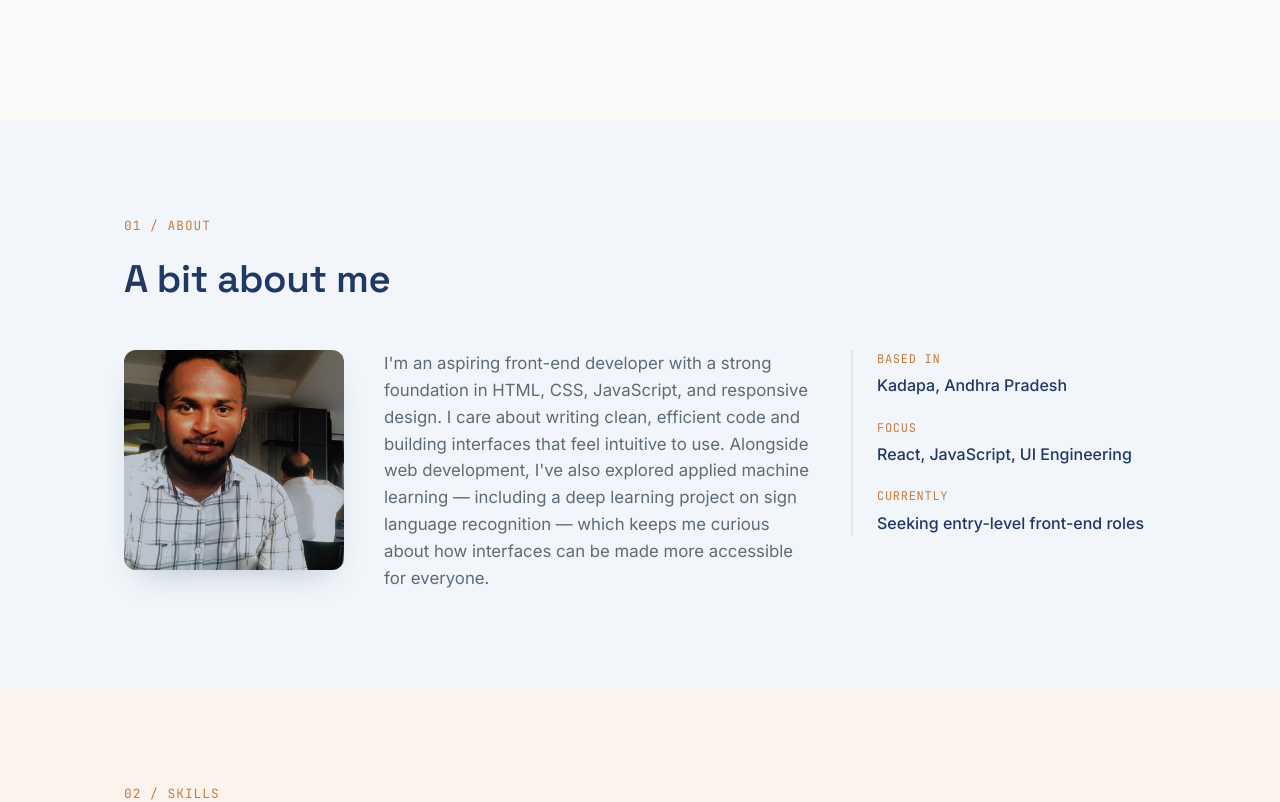
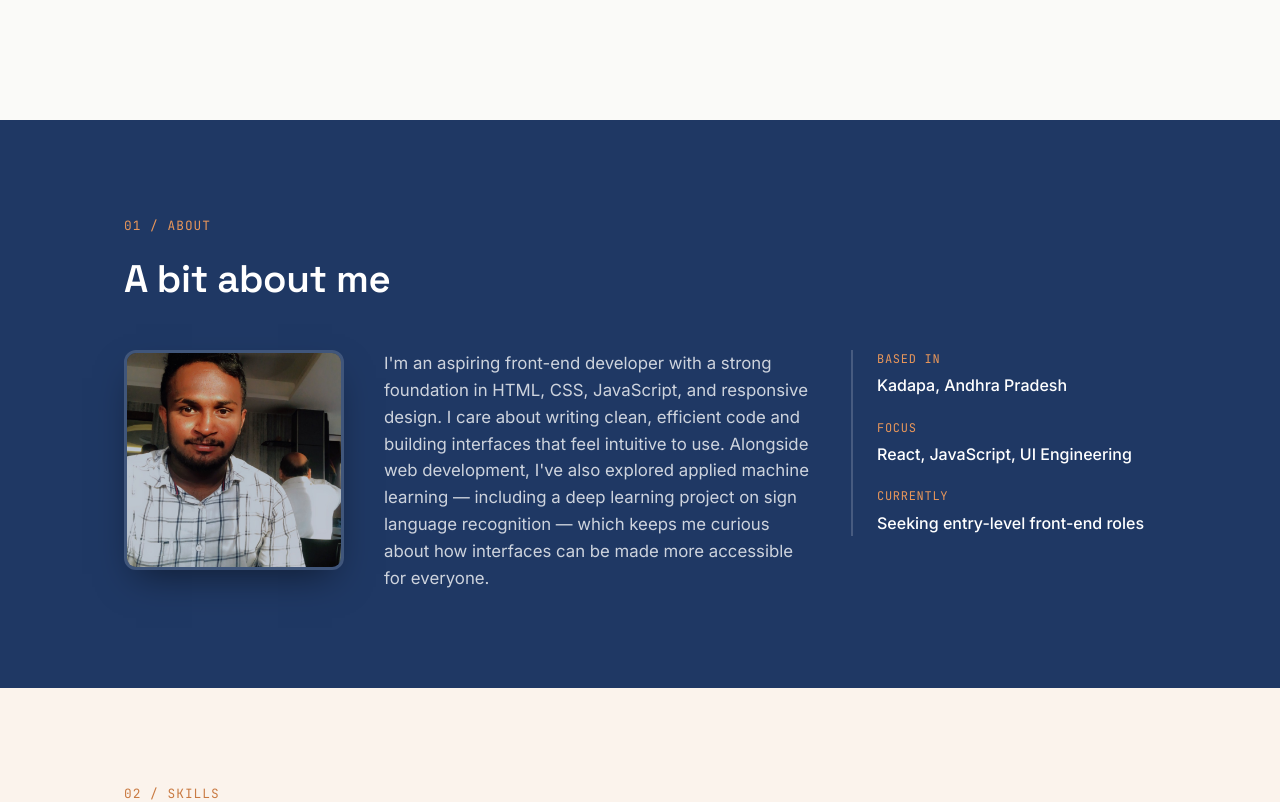
Before and after one commit to GVishnu17/portfolio, a React (Create React App) app: page / in a window 1280 px wide. Shown: the part 680-1482 px from the top of the page. Built offline with nearby package versions, Linux system fonts and the light colour scheme; the HTML template or start-up script is replaced by a standard one.

Commit message:
Bold navy background for About section

```diff
--- a/src/components/About.css
+++ b/src/components/About.css
@@ -1,3 +1,11 @@
+#about .eyebrow {
+  color: var(--amber);
+}
+
+#about .section-title {
+  color: #FFFFFF;
+}
+
 .about__grid {
   display: grid;
   grid-template-columns: 220px 1.4fr 1fr;
@@ -10,7 +18,8 @@
   aspect-ratio: 1;
   border-radius: 12px;
   overflow: hidden;
-  box-shadow: 0 16px 32px -16px rgba(31, 56, 100, 0.3);
+  box-shadow: 0 16px 36px -12px rgba(0, 0, 0, 0.5);
+  border: 3px solid rgba(255, 255, 255, 0.15);
 }
 
 .about__photo img {
@@ -22,7 +31,7 @@
 
 .about__text {
   font-size: 1.05rem;
-  color: var(--slate);
+  color: rgba(255, 255, 255, 0.78);
   max-width: 560px;
 }
 
@@ -30,7 +39,7 @@
   display: flex;
   flex-direction: column;
   gap: 20px;
-  border-left: 2px solid var(--line);
+  border-left: 2px solid rgba(255, 255, 255, 0.18);
   padding-left: 24px;
 }
 
@@ -43,20 +52,21 @@
 .fact__label {
   font-family: var(--font-mono);
   font-size: 0.75rem;
-  color: var(--amber-dark);
+  color: var(--amber);
   text-transform: uppercase;
   letter-spacing: 0.06em;
 }
 
 .fact__value {
   font-weight: 500;
-  color: var(--navy);
+  color: #FFFFFF;
 }
 
 @media (max-width: 768px) {
   .about__grid {
     grid-template-columns: 1fr;
     gap: 24px;
+    text-align: center;
   }
   .about__photo {
     width: 160px;
@@ -64,8 +74,9 @@
   }
   .about__facts {
     border-left: none;
-    border-top: 2px solid var(--line);
+    border-top: 1px solid rgba(255, 255, 255, 0.18);
     padding-left: 0;
     padding-top: 24px;
+    align-items: center;
   }
 }
--- a/src/components/Contact.js
+++ b/src/components/Contact.js
@@ -19,6 +19,9 @@ export default function Contact() {
             <a href="mailto:vishnugongadi02@gmail.com" className="btn btn--primary">
               vishnugongadi02@gmail.com
             </a>
+            <a href="tel:+919392637131" className="btn btn--ghost">
+              +91 9392637131
+            </a>
             <a href="https://github.com/GVishnu17" target="_blank" rel="noreferrer" className="btn btn--ghost">
               GitHub
             </a>
--- a/src/index.css
+++ b/src/index.css
@@ -58,7 +58,7 @@ section {
 }
 
 #about {
-  background: #F2F6FA;
+  background: var(--navy);
 }
 
 #skills {
```
